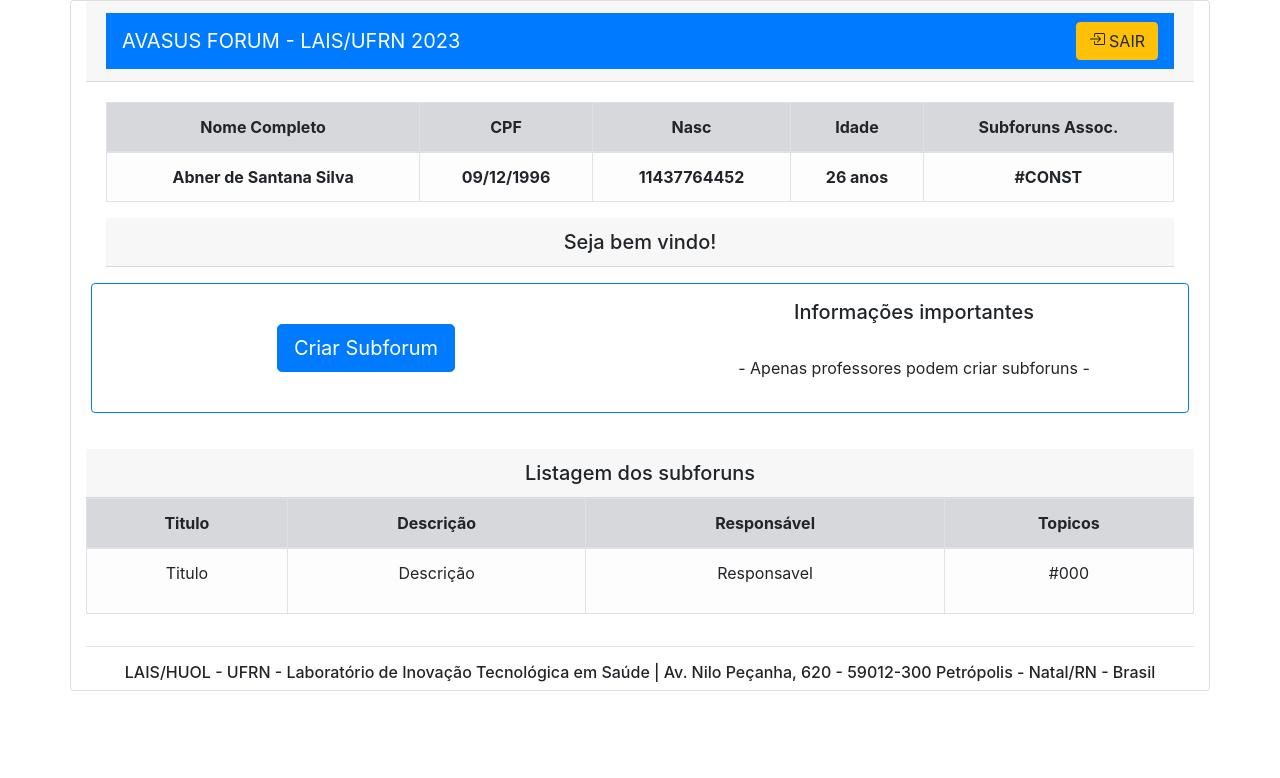
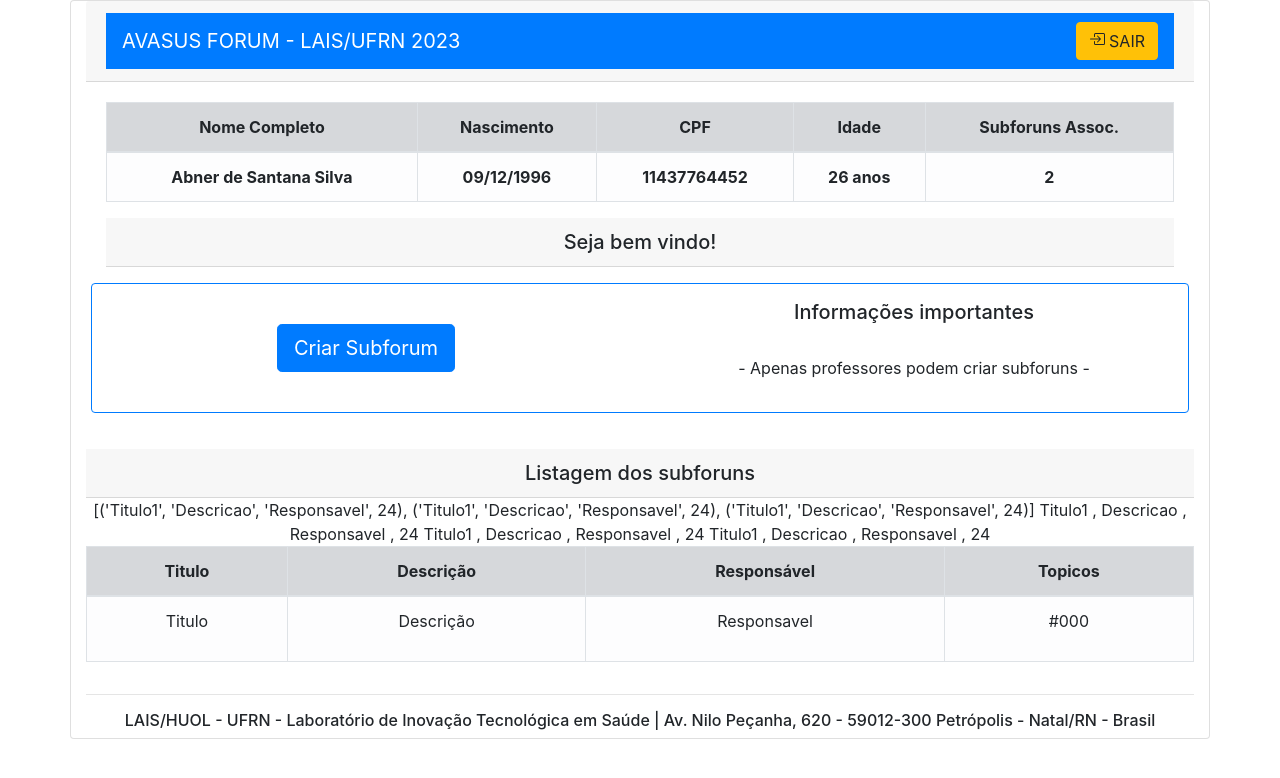
Before and after one commit to abnersantana00/avasus, a Django app: page /pag-inicial in a window 1280 px wide. Shown: the top 778 px of the page. Run offline with Django 4.2, Linux system fonts and the light colour scheme; a user stored in the database is signed in; data comes from the database, SQL or seed files in the repository; both versions use the stored data as it was after the commit; some libraries are stand-ins or nearby versions.

Commit message:
add subforun associado
somatorio de subforuns associados

```diff
--- a/forum/templates/pag-inicial.html
+++ b/forum/templates/pag-inicial.html
@@ -40,8 +40,8 @@
                 <thead class="table-light">
                   <tr>
                     <td class="table-secondary"><b>Nome Completo</b></td>
+                    <td class="table-secondary"><b>Nascimento</b></td>
                     <td class="table-secondary"><b>CPF</b></td>
-                    <td class="table-secondary"><b>Nasc</b></td>
                     <td class="table-secondary"><b>Idade</b></td>
                     <td class="table-secondary"><b>Subforuns Assoc.</b></td>
                   </tr>
@@ -52,7 +52,7 @@
                     <td class="table-light"><b>{{nasc | date:"d/m/Y"}}</b></td>
                     <td class="table-light"><b>{{cpf}}</b></td>
                     <td class="table-light"><b>{{idade}} anos</b></td>
-                    <td class="table-light"><b> #CONST </b></td>
+                    <td class="table-light"><b> {{subforuns_assoc}} </b></td>
                   </tr>
                 </tbody>
               </table>
@@ -130,7 +130,10 @@
           <div class="card-header h5">
             Listagem dos subforuns
           </div>
-
+            {{listagem_foruns}}
+            {% for i,j,k, l in listagem_foruns %}
+              {{i}} , {{j}} , {{k}} , {{l}}
+            {% endfor %}
           <table class="table table-bordered  table-hover">
             <thead class="table-light" >
               <tr>
--- a/forum/views.py
+++ b/forum/views.py
@@ -73,7 +73,6 @@ def login(request):
         senha = request.POST.get('senha')
         # verrificar se CPF e Senha informada é igual no BD
         user = authenticate(request, cpf=cpf, password=senha)
-        print("  USERRR  ", user)
         if user is not None:
             authlogin(request,user)
             return redirect('pag-inicial')
@@ -100,27 +99,39 @@ def pag_inicial(request):
         else:
             bloquear=''
         # cadastrar novo subforum (Se for professor)
+        _cpf = CustomUser.objects.filter(cpf=cpf)
         if request.method == 'POST' and perfil != 'ALU':
             titulo = request.POST.get('titulo')
             desc = request.POST.get('desc')
             categoria = request.POST.get('categoria')
         # salvar no banco o subforum criado pelo professor
             cat_select = Categoria.objects.filter(id=categoria[0])
-            _cpf = CustomUser.objects.filter(cpf=cpf)
+
+
             try:
                 Subforum.objects.get_or_create(autor = _cpf[0], cat_subforum =cat_select[0]  ,titulo=titulo, descricao=desc, data_criacao=datetime.date.today(), estado='Ativado' )
                 messages.success(
                     request, 'Cadastro realizado com sucesso!')
             except:
-                print("algo deu errado")
+
                 messages.error(
                     request, 'Algo deu errado')
+
+        listagem_foruns = [("Titulo1", "Descricao", "Responsavel", 24),("Titulo1", "Descricao", "Responsavel", 24),("Titulo1", "Descricao", "Responsavel", 24) ]
+
+
+        subforuns_assoc = len(Subforum.objects.filter(autor_id=_cpf[0]))
+
+
+
         context = {
             'cpf' : str(cpf),
             'nome' : str(nome),
             'idade' : str(idade),
             'nasc' : nasc[0][0],
-            'bloquear' : bloquear
+            'bloquear' : bloquear,
+            'subforuns_assoc' : subforuns_assoc,
+            'listagem_foruns' : listagem_foruns
         }
         return render(request, "pag-inicial.html", context)
     else:
```
Also changed, not shown: db.sqlite3.
